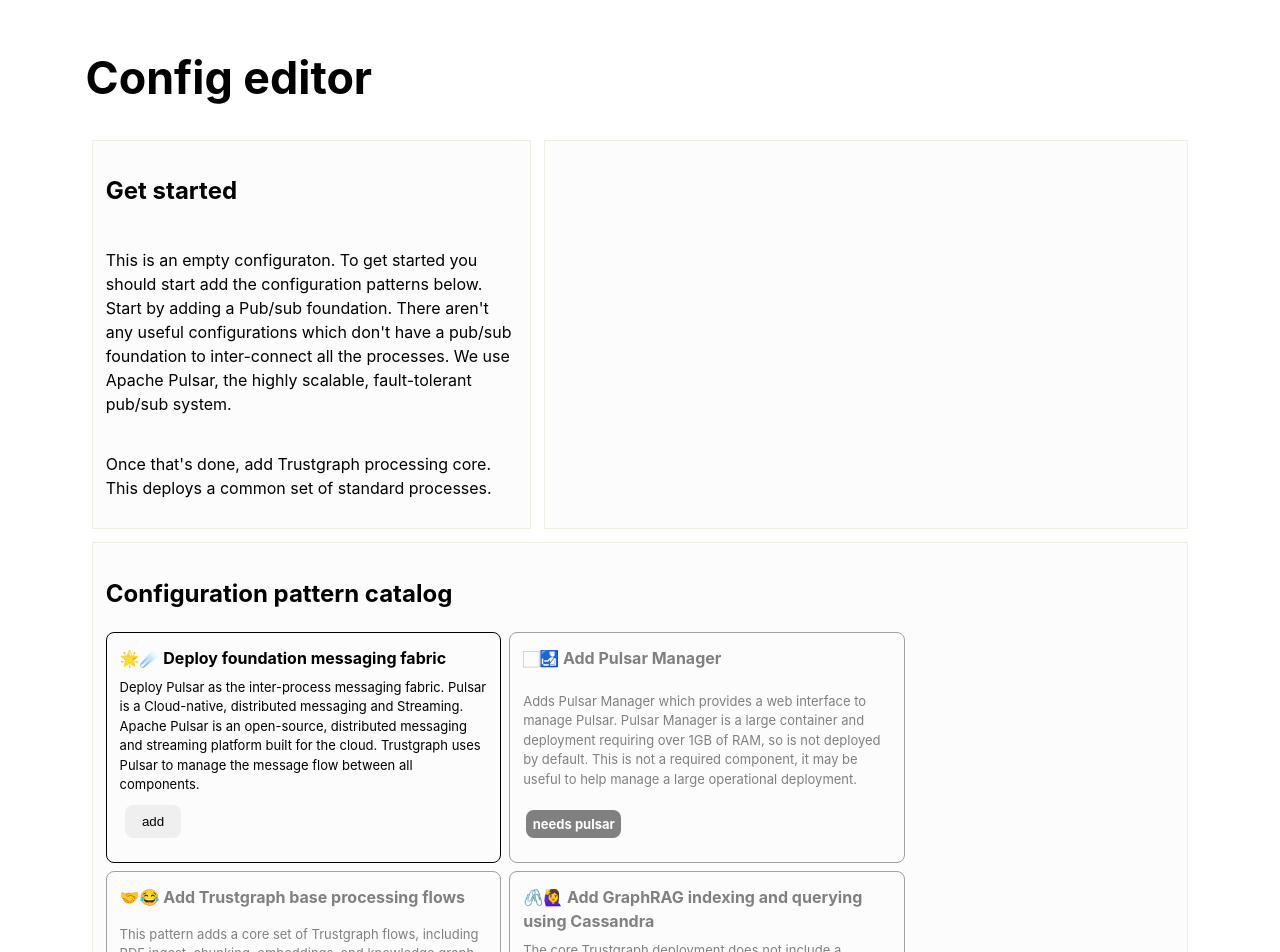
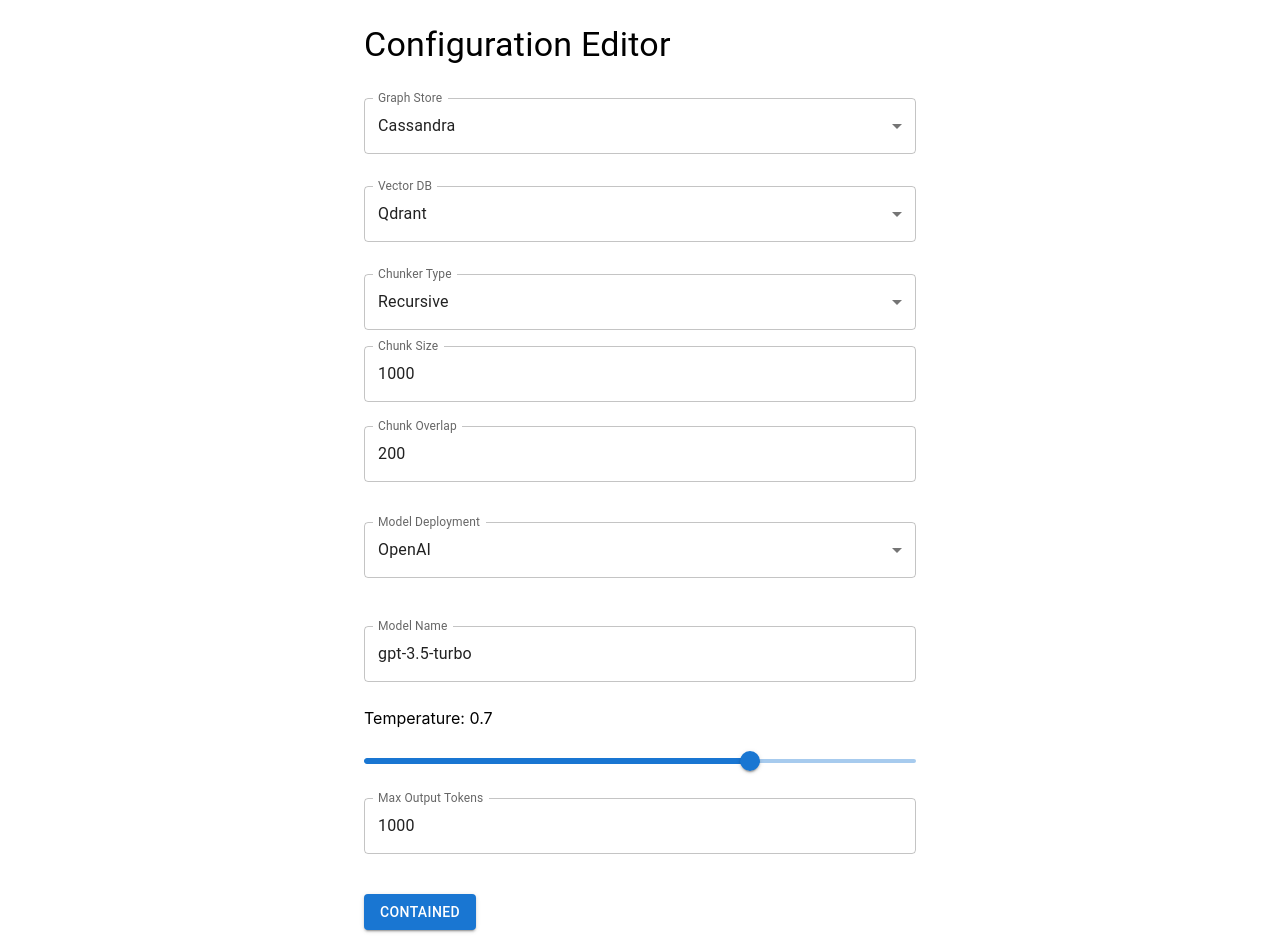
Before and after one commit to trustgraph-ai/config-ui, a React (Vite) app: page / in a window 1280 px wide. Shown: the top 952 px of the page. Built offline with nearby package versions, Linux system fonts and the light colour scheme.

Commit message:
Simple editor format

```diff
--- a/package.json
+++ b/package.json
@@ -10,6 +10,9 @@
     "preview": "vite preview"
   },
   "dependencies": {
+    "@emotion/styled": "^11.13.0",
+    "@mui/material": "^6.0.1",
+    "@mui/styled-engine": "^6.0.1",
     "react": "^18.3.1",
     "react-dom": "^18.3.1"
   },
--- a/src/App.tsx
+++ b/src/App.tsx
@@ -1,12 +1,12 @@
 
 import './App.scss';
-import ConfigEditor from './ConfigEditor';
+import SimpleEditor from './simple-editor/SimpleEditor';
 
 function App() {
 
     return (
         <>
-            <ConfigEditor/>
+        <    SimpleEditor/>
         </>
     );
 
--- /dev/null
+++ b/src/simple-editor/Chunker.tsx
@@ -0,0 +1,54 @@
+import React from 'react';
+import { FormControl, InputLabel, Select, MenuItem, TextField } from '@mui/material';
+
+interface ChunkerProps {
+  type: string;
+  chunkSize: number;
+  chunkOverlap: number;
+  onTypeChange: (value: string) => void;
+  onChunkSizeChange: (value: number) => void;
+  onChunkOverlapChange: (value: number) => void;
+}
+
+const Chunker: React.FC<ChunkerProps> = ({
+  type,
+  chunkSize,
+  chunkOverlap,
+  onTypeChange,
+  onChunkSizeChange,
+  onChunkOverlapChange,
+}) => {
+  return (
+    <div>
+      <FormControl fullWidth>
+        <InputLabel>Chunker Type</InputLabel>
+        <Select
+          value={type}
+          label="Chunker Type"
+          onChange={(e) => onTypeChange(e.target.value)}
+        >
+          <MenuItem value="chunker-recursive">Recursive</MenuItem>
+          <MenuItem value="chunker-token">Token</MenuItem>
+        </Select>
+      </FormControl>
+      <TextField
+        fullWidth
+        label="Chunk Size"
+        type="number"
+        value={chunkSize}
+        onChange={(e) => onChunkSizeChange(parseInt(e.target.value))}
+        margin="normal"
+      />
+      <TextField
+        fullWidth
+        label="Chunk Overlap"
+        type="number"
+        value={chunkOverlap}
+        onChange={(e) => onChunkOverlapChange(parseInt(e.target.value))}
+        margin="normal"
+      />
+    </div>
+  );
+};
+
+export default Chunker;
--- /dev/null
+++ b/src/simple-editor/GraphStore.tsx
@@ -0,0 +1,25 @@
+import React from 'react';
+import { FormControl, InputLabel, Select, MenuItem } from '@mui/material';
+
+interface GraphStoreProps {
+  value: string;
+  onChange: (value: string) => void;
+}
+
+const GraphStore: React.FC<GraphStoreProps> = ({ value, onChange }) => {
+  return (
+    <FormControl fullWidth>
+      <InputLabel>Graph Store</InputLabel>
+      <Select
+        value={value}
+        label="Graph Store"
+        onChange={(e) => onChange(e.target.value)}
+      >
+        <MenuItem value="cassandra">Cassandra</MenuItem>
+        <MenuItem value="neo4j">Neo4j</MenuItem>
+      </Select>
+    </FormControl>
+  );
+};
+
+export default GraphStore;
--- /dev/null
+++ b/src/simple-editor/ModelDeployment.tsx
@@ -0,0 +1,30 @@
+import React from 'react';
+import { FormControl, InputLabel, Select, MenuItem } from '@mui/material';
+
+interface ModelDeploymentProps {
+  value: string;
+  onChange: (value: string) => void;
+}
+
+const ModelDeployment: React.FC<ModelDeploymentProps> = ({ value, onChange }) => {
+  return (
+    <FormControl fullWidth>
+      <InputLabel>Model Deployment</InputLabel>
+      <Select
+        value={value}
+        label="Model Deployment"
+        onChange={(e) => onChange(e.target.value)}
+      >
+        <MenuItem value="anthropic">Anthropic</MenuItem>
+        <MenuItem value="bedrock">AWS Bedrock</MenuItem>
+        <MenuItem value="azure">Azure</MenuItem>
+        <MenuItem value="cohere">Cohere</MenuItem>
+        <MenuItem value="ollama">Ollama</MenuItem>
+        <MenuItem value="openai">OpenAI</MenuItem>
+        <MenuItem value="vertexai">VertexAI</MenuItem>
+      </Select>
+    </FormControl>
+  );
+};
+
+export default ModelDeployment;
--- /dev/null
+++ b/src/simple-editor/ModelParameters.tsx
@@ -0,0 +1,52 @@
+import React from 'react';
+import { TextField, Slider } from '@mui/material';
+
+interface ModelParametersProps {
+  modelName: string;
+  temperature: number;
+  maxOutputTokens: number;
+  onModelNameChange: (value: string) => void;
+  onTemperatureChange: (value: number) => void;
+  onMaxOutputTokensChange: (value: number) => void;
+}
+
+const ModelParameters: React.FC<ModelParametersProps> = ({
+  modelName,
+  temperature,
+  maxOutputTokens,
+  onModelNameChange,
+  onTemperatureChange,
+  onMaxOutputTokensChange,
+}) => {
+  return (
+    <div>
+      <TextField
+        fullWidth
+        label="Model Name"
+        value={modelName}
+        onChange={(e) => onModelNameChange(e.target.value)}
+        margin="normal"
+      />
+      <div>
+        <p>Temperature: {temperature}</p>
+        <Slider
+          value={temperature}
+          onChange={(_, value) => onTemperatureChange(value as number)}
+          min={0}
+          max={1}
+          step={0.1}
+        />
+      </div>
+      <TextField
+        fullWidth
+        label="Max Output Tokens"
+        type="number"
+        value={maxOutputTokens}
+        onChange={(e) => onMaxOutputTokensChange(parseInt(e.target.value))}
+        margin="normal"
+      />
+    </div>
+  );
+};
+
+export default ModelParameters;
--- /dev/null
+++ b/src/simple-editor/SimpleEditor.scss
@@ -0,0 +1,6 @@
+
+#deployment-config-text {
+    width: 33rem;
+    font-family: monospace;
+    font-size: medium;
+}
--- /dev/null
+++ b/src/simple-editor/SimpleEditor.tsx
@@ -0,0 +1,148 @@
+
+import './SimpleEditor.scss'
+
+import React, { useState } from 'react';
+import { Container, Typography, Box, Button, TextField } from '@mui/material';
+
+import GraphStore from './GraphStore';
+import VectorDB from './VectorDB';
+import Chunker from './Chunker';
+import ModelDeployment from './ModelDeployment';
+import ModelParameters from './ModelParameters';
+
+const App: React.FC = () => {
+
+  const [graphStore, setGraphStore] = useState('cassandra');
+  const [vectorDB, setVectorDB] = useState('qdrant');
+  const [chunkerType, setChunkerType] = useState('chunker-recursive');
+  const [chunkSize, setChunkSize] = useState(1000);
+  const [chunkOverlap, setChunkOverlap] = useState(200);
+  const [modelDeployment, setModelDeployment] = useState('openai');
+  const [modelName, setModelName] = useState('gpt-3.5-turbo');
+  const [temperature, setTemperature] = useState(0.7);
+  const [maxOutputTokens, setMaxOutputTokens] = useState(1000);
+  const [deploymentConfig, setDeploymentConfig] = useState("");
+
+  const deploy = () => {
+  console.log(chunkerType);
+      let config =
+        [
+            {
+                "name": "pulsar",
+                "parameters": {}
+            },
+            {
+                "name": "trustgraph-base",
+                "parameters": {}
+            },
+            {
+                "name": "graph-rag-" + graphStore,
+                "parameters": {}
+            },
+            {
+                "name": modelDeployment,
+                "parameters": {}
+            },
+            {
+                "name": "grafana",
+                "parameters": {}
+            },
+            {
+                "name": "vector-store-" + vectorDB,
+                "parameters": {}
+            }
+        ];
+
+        if (chunkerType == "chunker-recursive") {
+            config.push({
+                "name": "override-recursive-chunker",
+                "parameters": {
+                    "chunk-size": chunkSize,
+                    "chunk-overlap": chunkOverlap,
+                }
+            });
+        };
+
+        const cnf = JSON.stringify(config, null, 4)
+
+        fetch(
+            "/api/generate", {
+                body: cnf,
+                method: "POST",
+                headers: {
+                }
+             }
+        ).then(
+            x => x.text()
+        ).then(
+            x => setDeploymentConfig(x)
+        );
+
+  };
+
+  return (
+
+    <Container maxWidth="sm">
+
+      <Typography variant="h4" component="h1" gutterBottom>
+        Configuration Editor
+      </Typography>
+
+      <Box my={4}>
+        <GraphStore value={graphStore} onChange={setGraphStore} />
+      </Box>
+
+      <Box my={4}>
+        <VectorDB value={vectorDB} onChange={setVectorDB} />
+      </Box>
+
+      <Box my={4}>
+        <Chunker
+          type={chunkerType}
+          chunkSize={chunkSize}
+          chunkOverlap={chunkOverlap}
+          onTypeChange={setChunkerType}
+          onChunkSizeChange={setChunkSize}
+          onChunkOverlapChange={setChunkOverlap}
+        />
+      </Box>
+
+      <Box my={4}>
+        <ModelDeployment value={modelDeployment} onChange={setModelDeployment} />
+      </Box>
+
+      <Box my={4}>
+        <ModelParameters
+          modelName={modelName}
+          temperature={temperature}
+          maxOutputTokens={maxOutputTokens}
+          onModelNameChange={setModelName}
+          onTemperatureChange={setTemperature}
+          onMaxOutputTokensChange={setMaxOutputTokens}
+        />
+      </Box>
+
+      <Box my={4}>
+      <Button variant="contained" onClick={() => deploy()}>Contained</Button>
+      </Box>
+
+      <Box my={4}>
+      <TextField
+          id="deployment-config-text"
+          minRows={30} maxRows={40}
+          slotProps={{
+            input: {
+              readOnly: true,
+            },
+          }}
+          defaultValue={deploymentConfig}
+          multiline
+        />
+        </Box>
+
+    </Container>
+
+  );
+};
+
+export default App;
--- /dev/null
+++ b/src/simple-editor/VectorDB.tsx
@@ -0,0 +1,25 @@
+import React from 'react';
+import { FormControl, InputLabel, Select, MenuItem } from '@mui/material';
+
+interface VectorDBProps {
+  value: string;
+  onChange: (value: string) => void;
+}
+
+const VectorDB: React.FC<VectorDBProps> = ({ value, onChange }) => {
+  return (
+    <FormControl fullWidth>
+      <InputLabel>Vector DB</InputLabel>
+      <Select
+        value={value}
+        label="Vector DB"
+        onChange={(e) => onChange(e.target.value)}
+      >
+        <MenuItem value="qdrant">Qdrant</MenuItem>
+        <MenuItem value="milvus">Milvus</MenuItem>
+      </Select>
+    </FormControl>
+  );
+};
+
+export default VectorDB;
```
Also changed, not shown: src/simple-editor/ContainerManager.tsx (added, +25 -0 lines), 1 other file (tests, documents, lock files or other folders).
